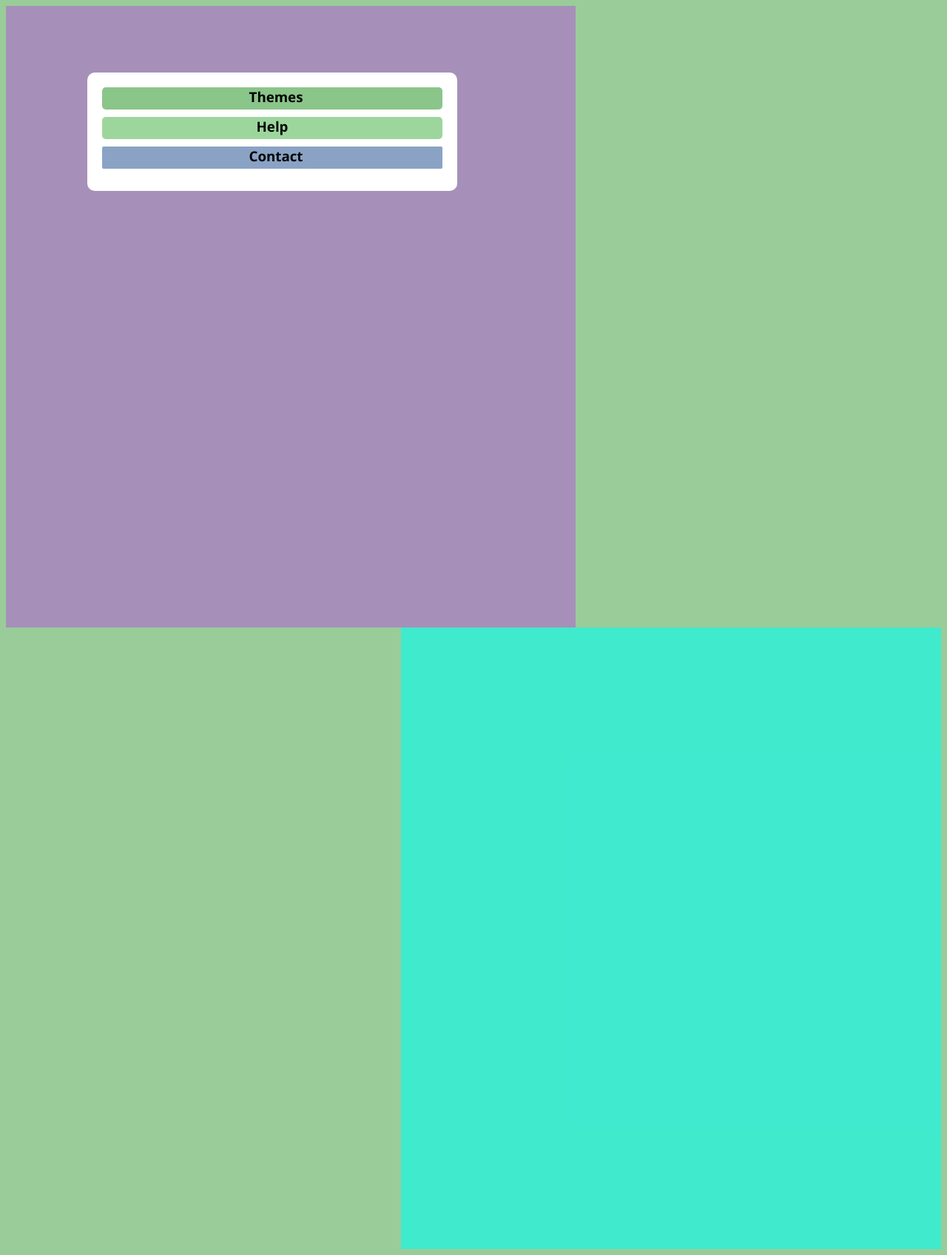
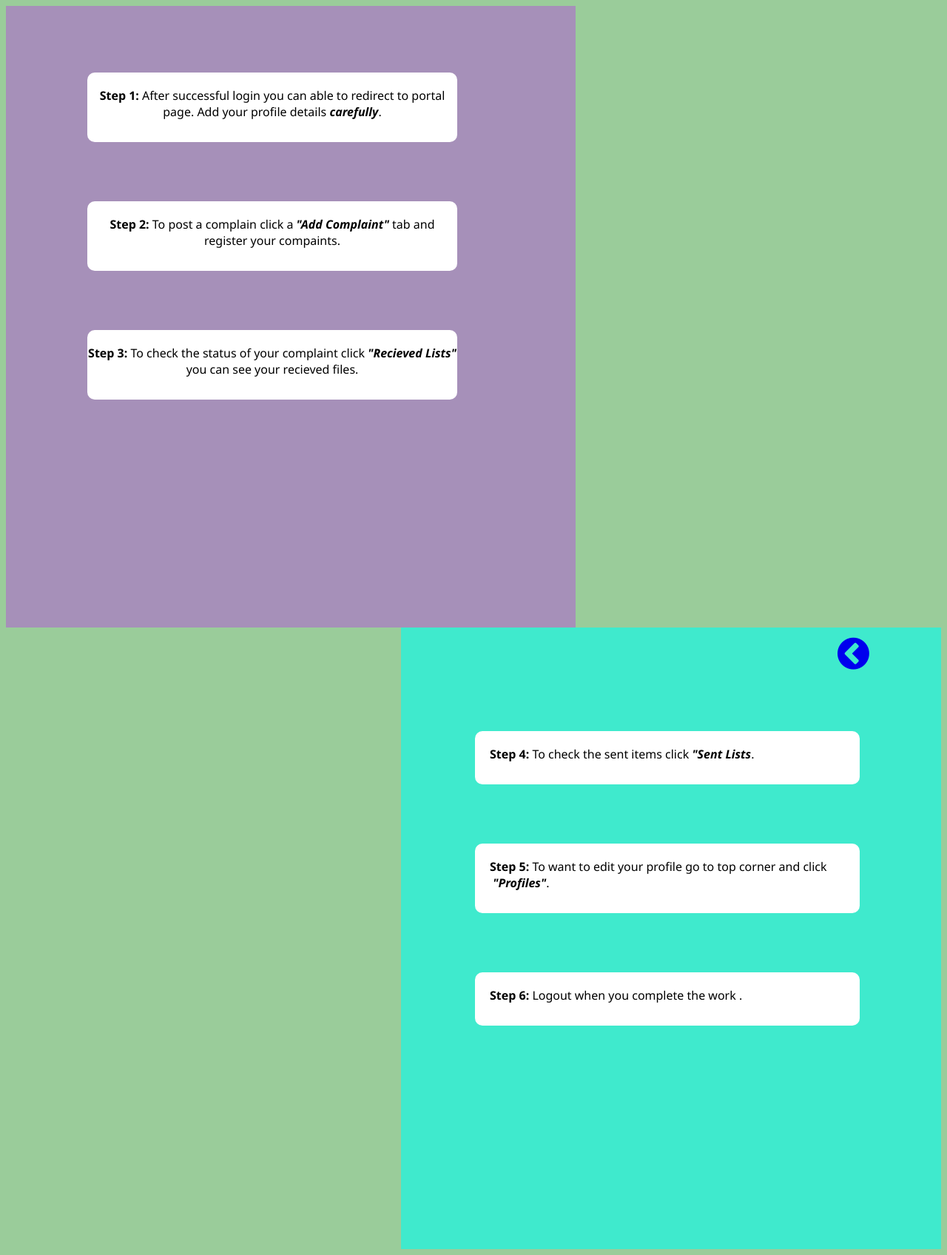
Before and after one commit to Ash515/HandsUp, a Flask app: page /usersettings in a window 1280 px wide. Shown: the whole page at 74% size. Run offline with Flask 2, Linux system fonts and the light colour scheme; some libraries are stand-ins or nearby versions.

Commit message:
updated new files

```diff
--- a/static/settings.css
+++ b/static/settings.css
@@ -58,3 +58,10 @@ body{
     display: table;
     clear: both;
   }
+#col2id{
+    padding-left: 20px;
+}
+#sent-cancel{
+    margin-left:590px;
+    margin-top: 10px;
+}
--- a/template/main.html
+++ b/template/main.html
@@ -29,7 +29,7 @@
 
                         <div class="nav-bar">
                             <h3 id="profile"><a href="/profile">Profile</a></h3>
-                            <h3 id="settings"><a href="/usersettings">Settings</a></h3>
+                            <h3 id="settings"><a href="/usersettings">Guidelines</a></h3>
                             <h3 id="logout"><a href="/userlogout">Logout</a></h3>
                         </div>
                     </div>
--- a/template/settings.html
+++ b/template/settings.html
@@ -1,6 +1,7 @@
 <!DOCTYPE html>
 <html>
     <head>
+        <link rel="stylesheet" href="https://cdnjs.cloudflare.com/ajax/libs/font-awesome/4.7.0/css/font-awesome.min.css">
         <title>{{session.u_name}}</title>
         <link rel="stylesheet" type="text/css" href="{{url_for('static',filename='settings.css')}}">
     </head>
@@ -9,14 +10,26 @@
 
         <div class="col1">
             <div class="main">
-                <h3 id="themes">Themes</h3>
-                <h3 id="help">Help</h3>
-                <h3 id="contact">Contact</h3>
+              <b>Step 1:</b> After successful login you can able to redirect to portal page. Add your profile details <b><i>carefully</i></b>.
             </div>
+            <div class="main">
+               <b>Step 2:</b> To post a complain click a <b><i>"Add Complaint"</i></b> tab and register your compaints.
+             </div>
+             <div class="main">
+                <b>Step 3:</b> To check the status of your complaint click <b><i>"Recieved Lists"</i></b> you can see your recieved files.
+             </div>
         </div>
         <div class="col2">
-
-        </div>
+            <div id="sent-cancel"><a href="{{url_for('main')}}"><i class="fa fa-chevron-circle-left" style="font-size: 50px; "></i></a></div>
+            <div class="main" id="col2id">
+                <b>Step 4:</b> To check the sent items click <b><i>"Sent Lists</i></b>.
+              </div>
+              <div class="main" id="col2id">
+                 <b>Step 5:</b> To want to edit your profile go to top corner and click &nbsp; &nbsp; &nbsp; &nbsp; &nbsp;<b><i>"Profiles"</i></b>.
+               </div>
+               <div class="main" id="col2id">
+                  <b>Step 6:</b> Logout when you complete the work .
+               </div>
 
         </div>
     </body>
```
